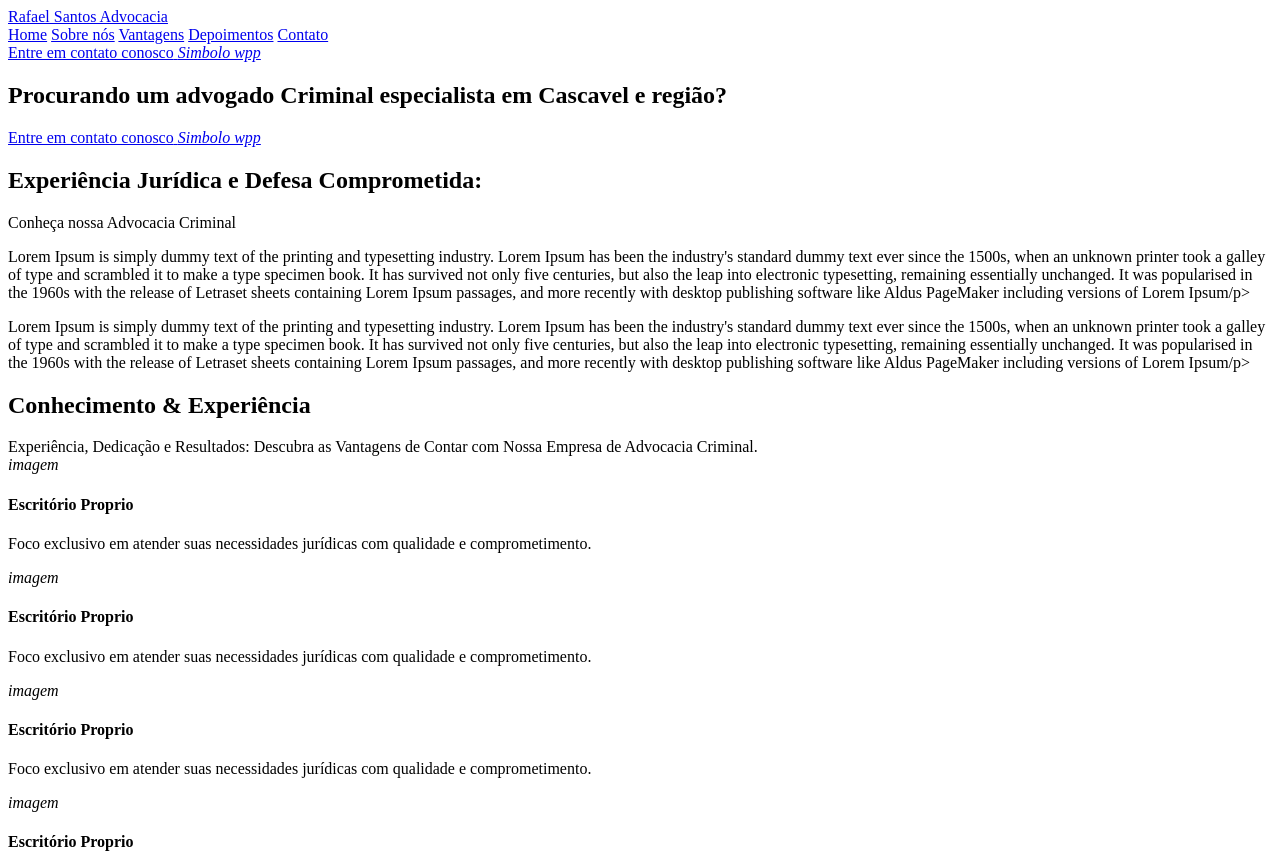
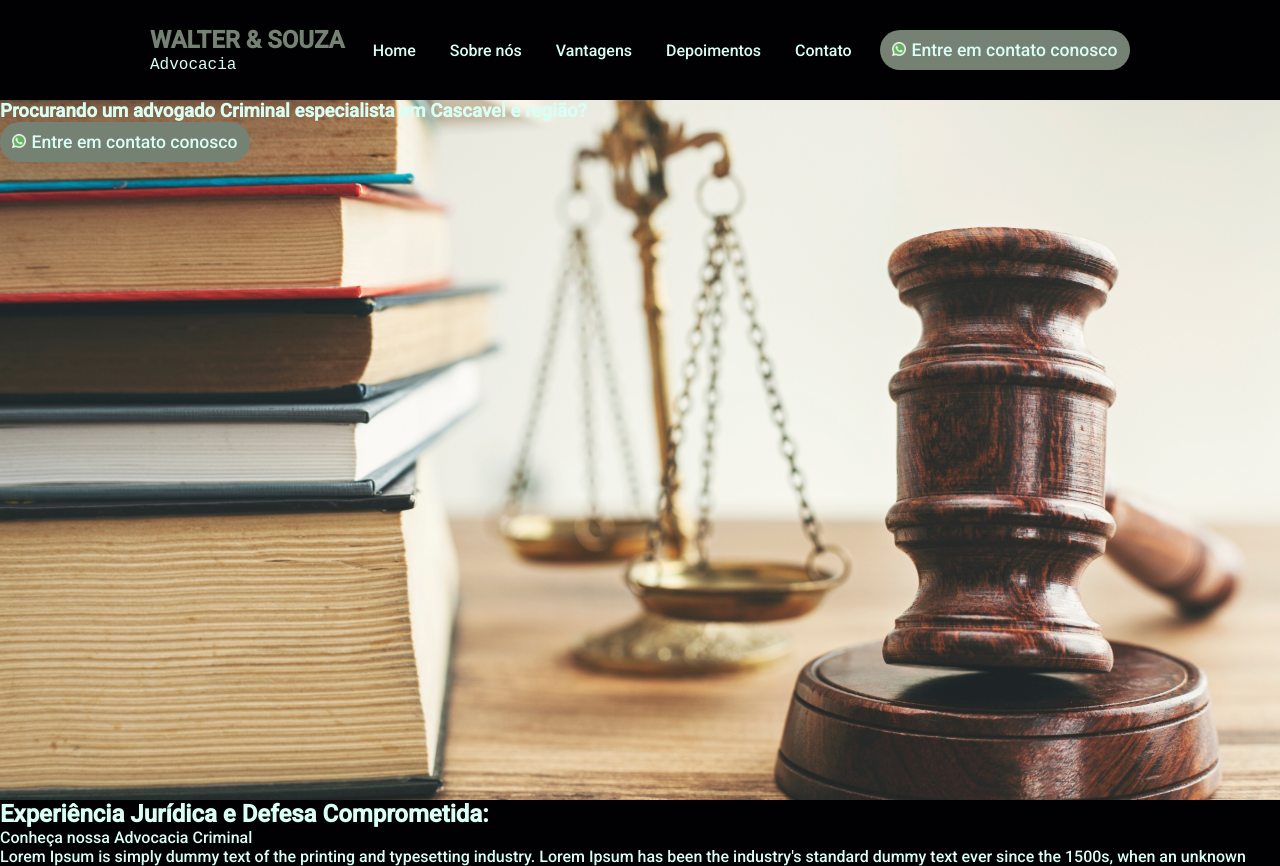
Before and after one commit to rafaelsantoslv/PAGE-LPAdvocacia, a plain HTML site: page index.html in a window 1280 px wide. Shown: the top 866 px of the page. Drawn offline with Linux system fonts and the light colour scheme.

Commit message:
Header pronto

```diff
--- a/index.html
+++ b/index.html
@@ -3,37 +3,44 @@
 <head>
     <meta charset="UTF-8">
     <meta name="viewport" content="width=device-width, initial-scale=1.0">
-    <title>Rafael Santos Advocacia</title>
+    <link rel="stylesheet" href="./style.css">
+    <title>WALTER & SOUZA Advocacia</title>
 </head>
 <body>
     <header>
+        <a href="#" class="logo">
+            <h1>WALTER & SOUZA</h1>
+            <span>Advocacia</span>
+        </a>
         <nav>
-            <div class="logo"><a href="#">Rafael Santos Advocacia</a></div>
-            <div class="nav-list">
-                <a href="#">Home</a>
-                <a href="#">Sobre nós</a>
-                <a href="#">Vantagens</a>
-                <a href="#">Depoimentos</a>
-                <a href="#">Contato</a>
-            </div>
-            <div class="nav-button">
-                <a href="#">
-                    <span>Entre em contato conosco</span>
-                    <i>Simbolo wpp</i>
-                </a>
-            </div>
+            <ul class="nav-list">
+                <li><a class="nav-item" href="#">Home</a></li>
+                <li><a class="nav-item" href="#">Sobre nós</a></li>
+                <li><a class="nav-item" href="#">Vantagens</a></li>
+                <li><a class="nav-item" href="#">Depoimentos</a></li>
+                <li><a class="nav-item" href="#">Contato</a></li>
+            </ul>
         </nav>
+        <a class="button-contato" href="#">
+            <span class="icon-container">
+                <img src="./assets/whatsapp.png" alt="">
+            </span>
+            <span class="text-contato">Entre em contato conosco</span>
+        </a>
     </header>
-    <section>
-        <div class="primary-section-title">
+
+    <section class="primary">
+        <section class="title-primary">
             <h1>Procurando um advogado Criminal especialista em Cascavel e região?</h1>
-        </div>
-        <div>
-            <a href="#">
-                <span>Entre em contato conosco</span>
-                <i>Simbolo wpp</i>
+        </section>
+        <section>
+            <a class="button-contato" href="#">
+                <span class="icon-container">
+                    <img src="./assets/whatsapp.png" alt="">
+                </span>
+                <span class="text-contato">Entre em contato conosco</span>
             </a>
-        </div>
+        </section>
     </section>
     <section>
         <div>
--- a/style.css
+++ b/style.css
@@ -0,0 +1,104 @@
+/* FONT ROBOTO */
+@import url('https://fonts.googleapis.com/css2?family=Roboto:wght@100;500&display=swap');
+
+/* PALETA DE CORES */
+:root{
+    --cor-primaria: #010103;
+    --cor-securaria: #541729;
+    --cor-terciaria: #758173;
+    --cor-textos: #D9FFF5;
+}
+
+* {
+    margin: 0;
+    padding: 0;
+    box-sizing: border-box;
+    font-family: 'Roboto', sans-serif;
+    text-decoration: none;
+    border-style: none;
+    color: var(--cor-textos);
+}
+
+body{
+    background-color: var(--cor-primaria);
+}
+
+header{
+    background-color: var(--cor-primaria);
+    display: flex;
+    /* width: 50; */
+    height: 100px;
+    align-items: center;
+    justify-content: space-between;
+    display: flex;
+}
+
+.logo {
+    margin-left: 150px;
+}
+
+.logo h1{
+    font-size: 1.5rem;
+    font-weight: bold;
+    color: var(--cor-terciaria);
+}
+
+.logo span{
+    font-family: 'Courier New', Courier, monospace;
+    font-size: 1rem;
+    color: var(--cor-textos);
+}
+
+nav{
+    max-width: 1200px;
+}
+
+nav ul li{
+    margin: 15px;
+}
+
+
+nav ul li a:hover {
+    color: var(--cor-terciaria);
+    border-bottom: solid 1px var(--cor-terciaria);
+}
+
+.nav-list li {
+    list-style: none;
+    display: inline-block;
+}
+
+
+.button-contato {
+    display: flex;
+    margin-right: 150px;
+    background-color: var(--cor-terciaria);
+    width: 250px;
+    height: 40px;
+    border-radius: 35px;
+    align-items: center;
+    justify-content: center;
+}
+
+.button-contato:hover {
+    background-color: var(--cor-securaria);
+}
+
+
+.text-contato{
+    font-size: 1.1rem;
+}
+
+.icon-container img {
+    width: 14px;
+    margin-right: 5px;
+}
+
+.primary{
+    height: calc(100vh - 100px);
+    background-color: red;
+    background-image: url('./assets/martelo.jpg');
+    background-size: cover;
+    background-position: center;
+
+}
```
Also changed, not shown: assets/martelo.jpg (added), assets/whatsapp.png (added), 1 other file.
